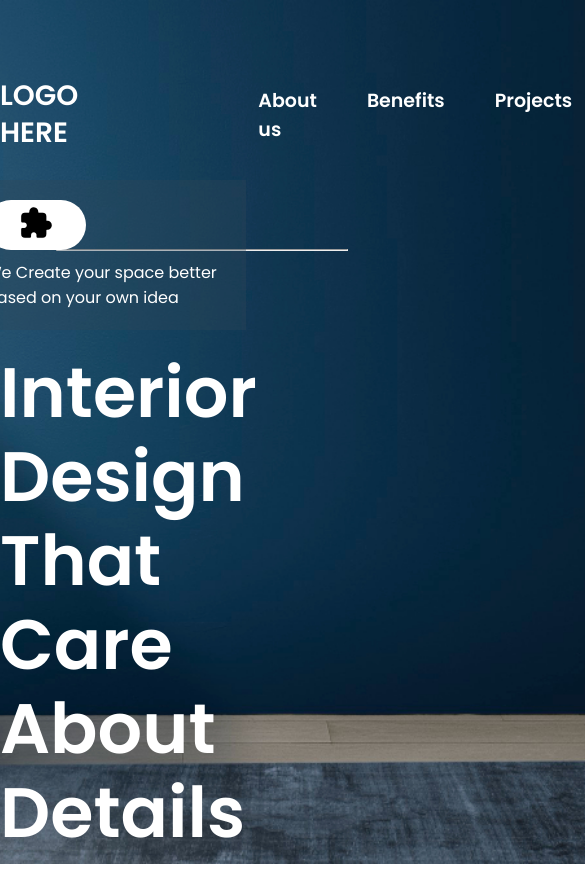
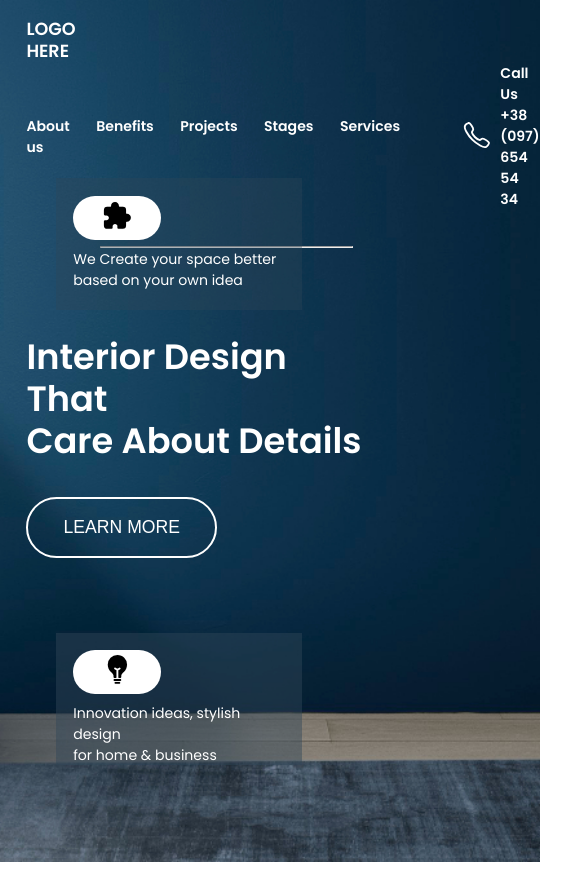
Before and after one commit to niranjanrai/Interior-design-landing-page, a plain HTML site: page index.html in a window 390 px wide. Shown: the top 892 px of the page, 585 px wide, since content can reach past the window. After the commit the page ends 862 px from the top, so only its background shows below. Drawn offline with nearby package versions, Linux system fonts and the light colour scheme.

Commit message:
first commit

```diff
--- a/CSS/style.css
+++ b/CSS/style.css
@@ -1,7 +1,6 @@
-@import url('https://fonts.googleapis.com/css2?family=Montserrat:wght@300;400;500;600;700;800&family=Poppins:wght@300;400;500;600;700;800&display=swap');
+@import url("https://fonts.googleapis.com/css2?family=Montserrat:wght@300;400;500;600;700;800&family=Poppins:wght@300;400;500;600;700;800&display=swap");
 
-
-*{
+* {
   padding: 0;
   margin: 0;
   box-sizing: border-box;
@@ -11,13 +10,13 @@
   color: #fff;
 }
 
-html{
+html {
   font-size: 62.5%;
 }
 
-body{
-    font-family: 'Montserrat', sans-serif;
-    font-family: 'Poppins', sans-serif;
+body {
+  font-family: "Montserrat", sans-serif;
+  font-family: "Poppins", sans-serif;
   background: url(/Images/bg.png.jpg);
   background-repeat: no-repeat;
   background-position: center;
@@ -27,85 +26,87 @@ body{
   position: relative;
 }
 
-.container{
+.container {
   max-width: 120rem;
   margin: 0 auto;
   margin-top: 2rem;
   /* margin-bottom: 30rem; */
 }
 
-.navbar{
+.navbar {
   display: flex;
-    gap: 18rem;
+  flex-wrap: wrap;
+  justify-content: space-between;
+  /* gap: 18rem; */
   align-items: center;
 }
 
-.logo h1{
+.logo h1 {
   font-size: 2.8rem;
   line-height: 1.3;
   font-weight: 600;
   text-transform: uppercase;
 }
 
-.logo h1:hover{
+.logo h1:hover {
   cursor: pointer;
 }
-.nav-item-container{
+.nav-item-container {
   display: flex;
   align-items: center;
   gap: 5rem;
 }
-.nav-items{
+.nav-items {
   display: flex;
   gap: 5rem;
   margin-right: 4rem;
 }
 
-.nav-item{
+.nav-item {
   font-size: 1.9rem;
   font-weight: 600;
-    transition: all .3s ease-in;
+  transition: all 0.3s ease-in;
 }
-.nav-item:hover{
+.nav-item:hover {
   color: #b8cedd;
-
 }
-.call-icon{
+.call-icon {
   display: flex;
   align-items: center;
   gap: 1rem;
 }
 
-.ion-icon{
+.ion-icon {
   font-size: 3.4rem;
 }
 
 .call-us,
-.call-link{
+.call-link {
   font-size: 1.8rem;
   font-weight: 600;
 }
 
-hr{
-    width: 75%;
+hr {
+  width: 65%;
   margin: 4rem auto;
   margin-right: 4.2rem;
   margin-bottom: 10rem;
 }
 
+/* ****************************** */
 /* main section style  */
+/* ****************************** */
 
-.main-section{
+.main-section {
 }
-.text{
+.text {
   font-size: 7rem;
   font-weight: 600;
   line-height: 1.2;
   margin-bottom: 4rem;
-
 }
 
-button{
+button {
   display: block;
   font-size: 2rem;
   font-weight: 500;
@@ -114,14 +115,13 @@ button{
   border-radius: 40px;
   padding: 2rem 4rem;
   background-color: transparent;
-
 }
 
 /* float style */
-.float{
+.float {
   /* position: relative; */
 }
-.puzzle-wrapper{
+.puzzle-wrapper {
   width: 28rem;
   height: 15rem;
   background-color: #30465759;
@@ -134,29 +134,27 @@ button{
   padding: 2rem;
 }
 
-.puz-icon{
+.puz-icon {
   width: 10rem;
   height: 5rem;
   background-color: #fff;
   border-radius: 30px;
   text-align: center;
   margin-bottom: 1rem;
-
 }
 
-.puzzle{
+.puzzle {
   font-size: 3.5rem;
-    padding: .5rem 0;
+  padding: 0.5rem 0;
   color: #000;
 }
-.text-puzzle{
+.text-puzzle {
   font-size: 1.6rem;
 }
 
 /* ..........................  */
 
-
-.Innovation-wrapper{
+.Innovation-wrapper {
   width: 28rem;
   height: 15rem;
   background-color: #30465775;
@@ -169,21 +167,79 @@ button{
   padding: 2rem;
 }
 
-.puz-icon{
+.puz-icon {
   width: 10rem;
   height: 5rem;
   background-color: #fff;
   border-radius: 30px;
   text-align: center;
   margin-bottom: 1rem;
-
 }
 
-.bulb{
+.bulb {
   font-size: 3.5rem;
-    padding: .5rem 0;
+  padding: 0.5rem 0;
   color: #000;
 }
-.text-innovation{
+.text-innovation {
   font-size: 1.6rem;
 }
+
+/* ****************************** */
+/* Media Quaries  */
+/* ****************************** */
+@media (max-width: 1200px) {
+  .container {
+    max-width: 110rem;
+  }
+}
+
+@media (max-width: 1000px) {
+  html {
+    font-size: 55%;
+  }
+  .container {
+    max-width: 100rem;
+  }
+
+  .nav-items {
+    gap: 3rem;
+  }
+  .text {
+    font-size: 5rem;
+  }
+}
+@media (max-width: 800px) {
+  html {
+    font-size: 55%;
+  }
+  .navbar {
+    padding: 0 3rem;
+  }
+  .logo h1 {
+    font-size: 2rem;
+  }
+  .nav-item-container {
+    gap: 3rem;
+  }
+  .nav-item {
+    font-size: 1.6rem;
+  }
+  .text {
+    font-size: 4rem;
+  }
+  .call-us,
+  .call-link {
+    font-size: 1.6rem;
+    font-weight: 600;
+  }
+  .main-section {
+    padding: 0 3rem;
+  }
+  .puzzle-wrapper {
+    right: 10rem;
+  }
+  .Innovation-wrapper {
+    right: 10rem;
+  }
+}
```
Lines whose indentation alone changed are shown as unchanged.
